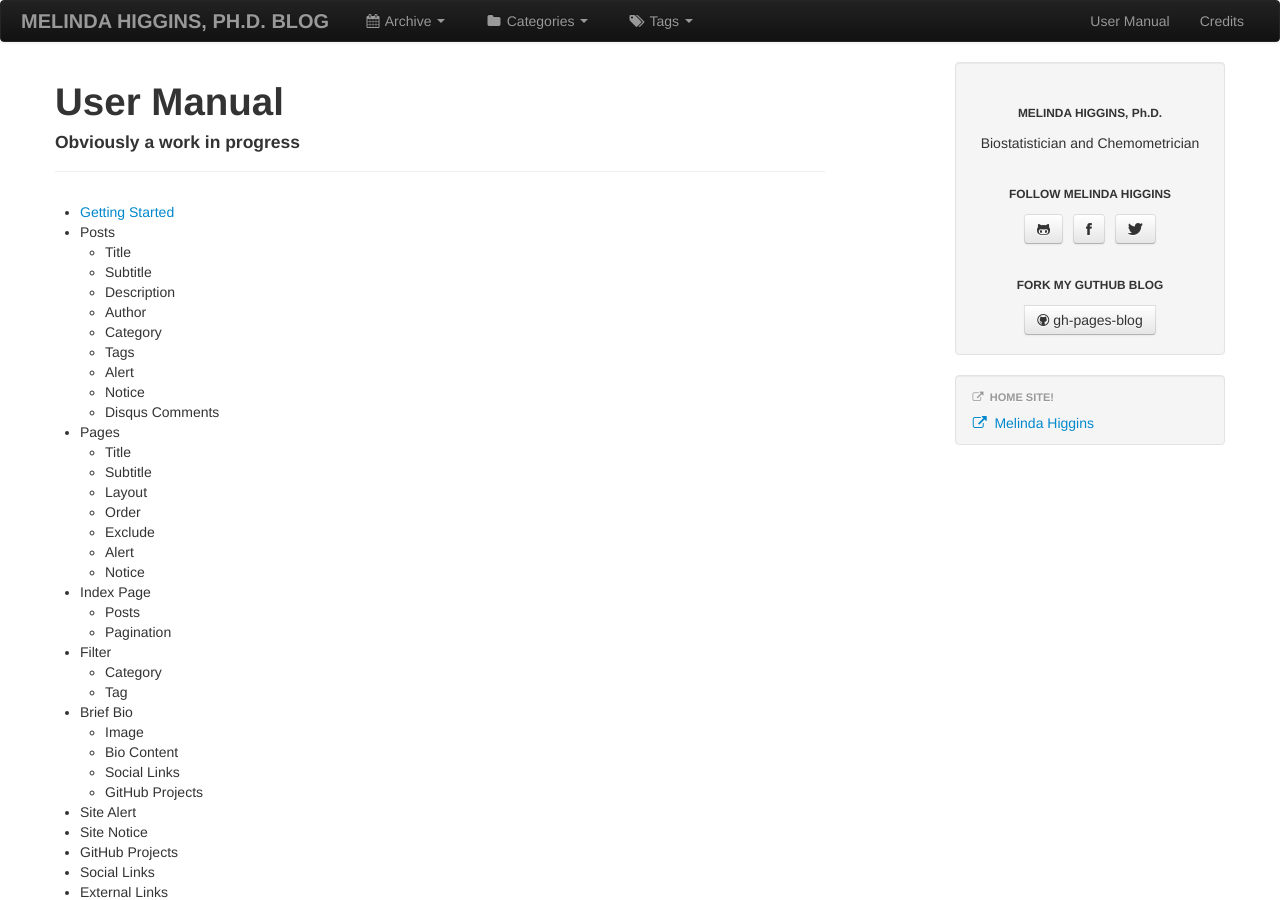
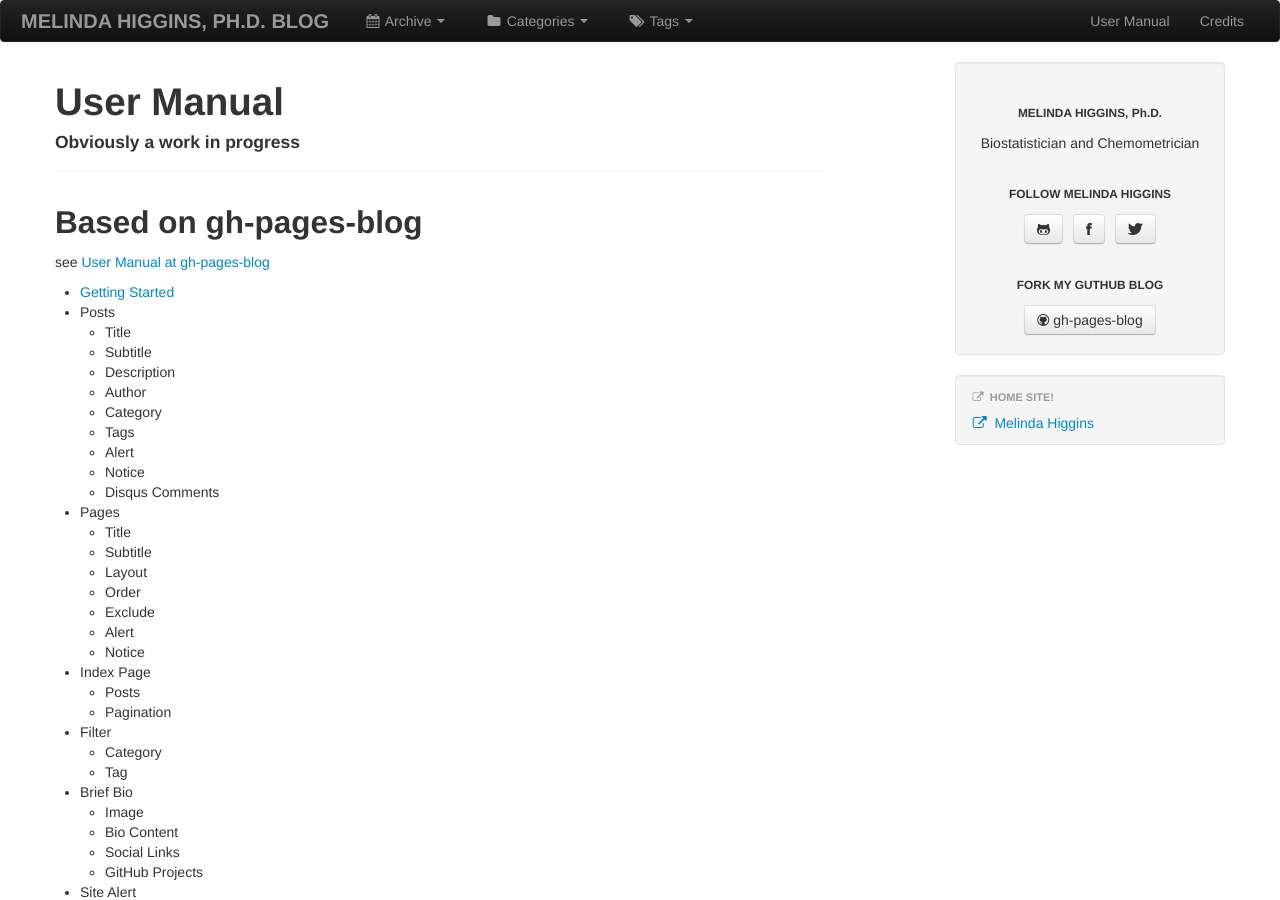
Before and after one commit to melindahiggins2000/blog, a Jekyll site: the page built from user-manual.md, in a window 1280 px wide and 900 px high. Built offline with Jekyll 4.4.1, drawn with Linux system fonts in a browser that asks for light colours; comment, search, counter and statistics services are not loaded.

Commit message:
Update user-manual.md

```diff
--- a/user-manual.md
+++ b/user-manual.md
@@ -4,6 +4,8 @@ title : User Manual
 subtitle : Obviously a work in progress
 order : 1
 ---
+## Based on gh-pages-blog
+see [User Manual at gh-pages-blog](https://thedereck.github.io/gh-pages-blog/user-manual.html)
 
 * [Getting Started]({{ site.url }}/user-manual/getting-started.html)
 * Posts
```
